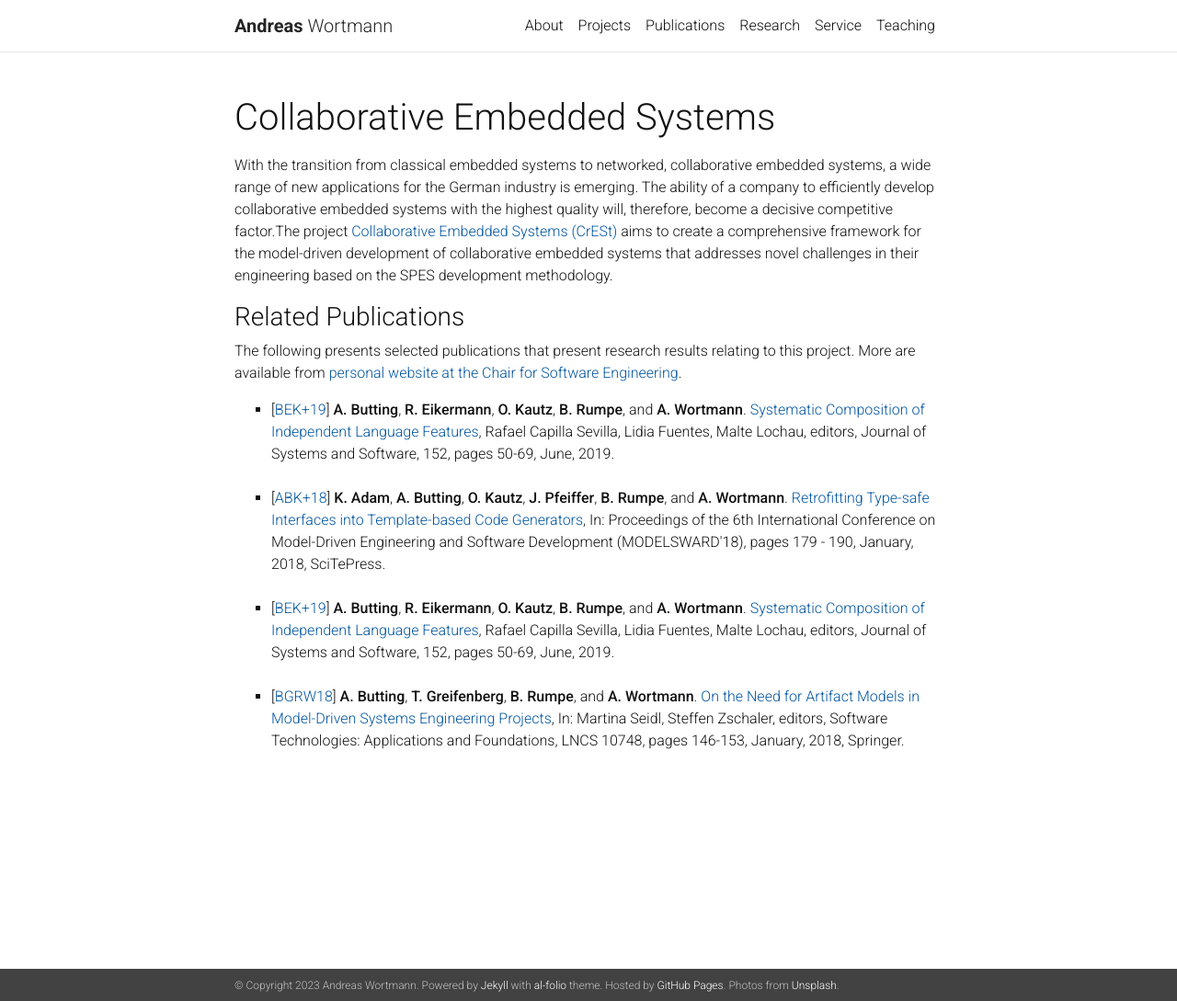
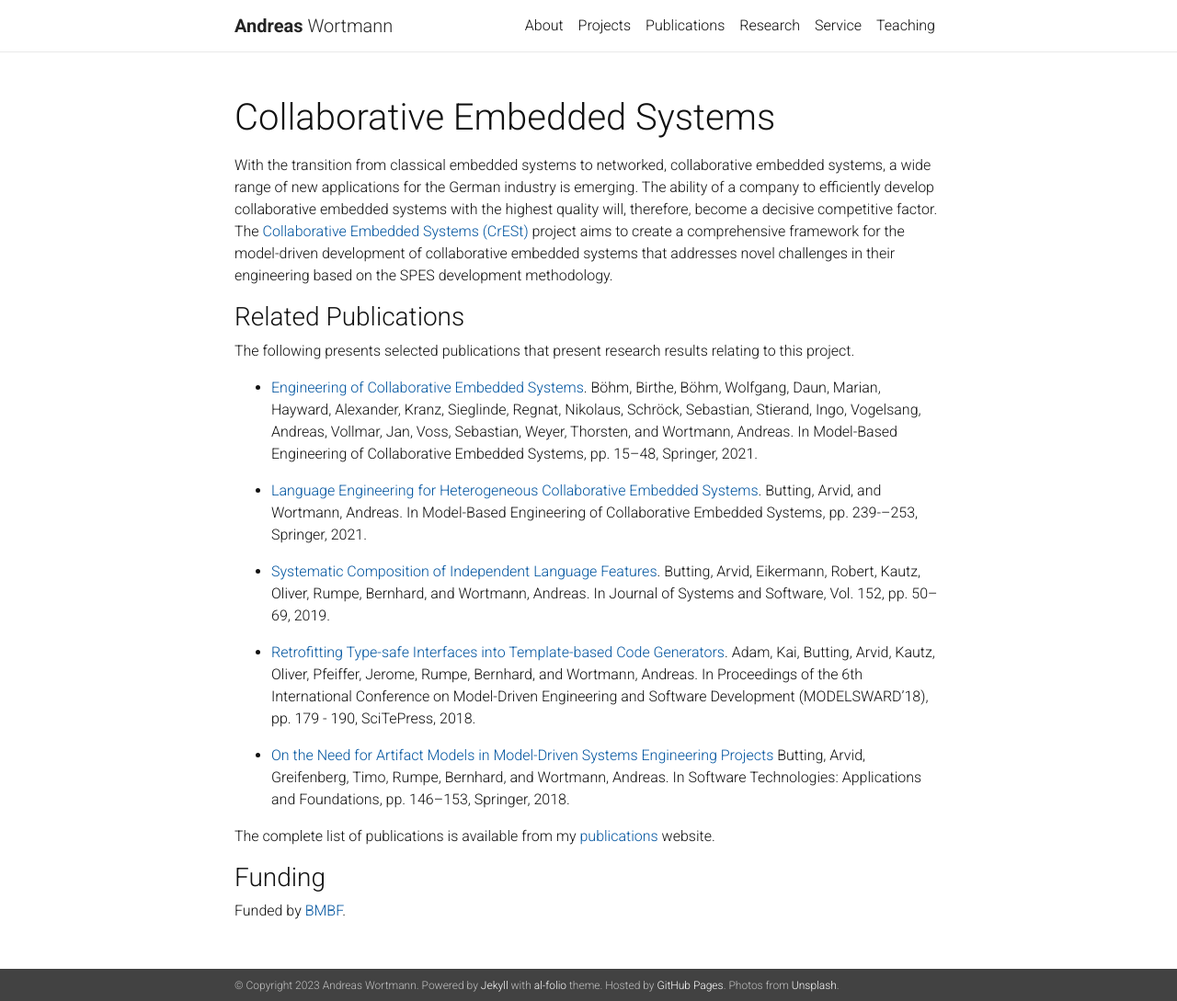
Before and after one commit to awortmann/awortmann.github.io, a Jekyll site: the page built from _projects/bmbf-crest.md, in a window 1280 px wide and 1089 px high. Shown: the whole window at 92% size. Built offline with Jekyll 4.4.1, drawn with Linux system fonts in a browser that asks for light colours; nearby versions of some CDN libraries; a style sheet for code colours, icons or effects is not loaded.

Commit message:
Minor update

```diff
--- a/_projects/bmbf-crest.md
+++ b/_projects/bmbf-crest.md
@@ -6,33 +6,24 @@
 importance: 1
 ---
 
-With the transition from classical embedded systems to networked, collaborative embedded systems, a wide range of new applications for the German industry is emerging. The ability of a company to efficiently develop collaborative embedded systems with the highest quality will, therefore, become a decisive competitive factor.The project [Collaborative Embedded Systems (CrESt)](https://crest.in.tum.de/) aims to create a comprehensive framework for the model-driven development of collaborative embedded systems that addresses novel challenges in their engineering based on the SPES development methodology.
+With the transition from classical embedded systems to networked, collaborative embedded systems, a wide range of new applications for the German industry is emerging. The ability of a company to efficiently develop collaborative embedded systems with the highest quality will, therefore, become a decisive competitive factor. The [Collaborative Embedded Systems (CrESt)](https://crest.in.tum.de/) project aims to create a comprehensive framework for the model-driven development of collaborative embedded systems that addresses novel challenges in their engineering based on the SPES development methodology.
 
 ### Related Publications
 
-The following presents selected publications that present research results relating to this project. More are available from <a href="https://www.se-rwth.de/staff/wortmann/">personal website at the Chair for Software Engineering</a>.
+The following presents selected publications that present research results relating to this project.
 
-<ul style="list-style-type: square;">
+- [Engineering of Collaborative Embedded Systems](https://www.se-rwth.de/publications/Engineering-of-Collaborative-Embedded-Systems.pdf). Böhm, Birthe, Böhm, Wolfgang, Daun, Marian, Hayward, Alexander, Kranz, Sieglinde, Regnat, Nikolaus, Schröck, Sebastian, Stierand, Ingo, Vogelsang, Andreas, Vollmar, Jan, Voss, Sebastian, Weyer, Thorsten, and Wortmann, Andreas. In Model-Based Engineering of Collaborative Embedded Systems, pp. 15–48, Springer,  2021.
 
-<li>
-[<a target="_blank" href="http://www.se-rwth.de/publications/browser/bibtexbrowser.php?key=BEK%2B19&amp;bib=..%2F..%2Fpublications%2Fbibtex%2FMASTERDATEI.bib">BEK+19</a>] <span class="bibauthor"><strong>A. Butting</strong>, <strong>R. Eikermann</strong>, <strong>O. Kautz</strong>, <strong>B. Rumpe</strong>, and <strong>A. Wortmann</strong></span>.  <a target="_blank" href="http://www.se-rwth.de/publications/Systematic-Composition-of-Independent-Language-Features.pdf"><span class="bibtitle">Systematic Composition of Independent Language Features</span></a>, <span class="bibbooktitle"> Rafael Capilla Sevilla, Lidia Fuentes, Malte Lochau, editors, Journal of Systems and Software</span>, 152, pages 50-69, June, 2019.
-</li>
-<br/>
+- [Language Engineering for Heterogeneous Collaborative Embedded Systems](https://www.se-rwth.de/publications/Language-Engineering-for-Heterogeneous-Collaborative-Embedded-Systems.pdf). Butting, Arvid, and Wortmann, Andreas. In Model-Based Engineering of Collaborative Embedded Systems, pp. 239-–253, Springer,  2021.
 
-<li>
-[<a target="_blank" href="http://www.se-rwth.de/publications/browser/bibtexbrowser.php?key=ABK%2B18&amp;bib=..%2F..%2Fpublications%2Fbibtex%2FMASTERDATEI.bib">ABK+18</a>] <span class="bibauthor"><strong>K. Adam</strong>, <strong>A. Butting</strong>, <strong>O. Kautz</strong>, <strong>J. Pfeiffer</strong>, <strong>B. Rumpe</strong>, and <strong>A. Wortmann</strong></span>.  <a target="_blank" href="http://www.se-rwth.de/publications/Retrofitting-Type-safe-Interfaces-into-Template-based-Code-Generators.pdf"><span class="bibtitle">Retrofitting Type-safe Interfaces into Template-based Code Generators</span></a>, <span class="bibbooktitle">In: Proceedings of the 6th International Conference on Model-Driven Engineering and Software Development (MODELSWARD'18)</span>, pages 179 - 190, January, 2018, <span class="bibpublisher">SciTePress</span>.
-</li>
-<br/>
+- [Systematic Composition of Independent Language Features](https://www.se-rwth.de/publications/Systematic-Composition-of-Independent-Language-Features.pdf). Butting, Arvid, Eikermann, Robert, Kautz, Oliver, Rumpe, Bernhard, and Wortmann, Andreas. In Journal of Systems and Software, Vol. 152, pp. 50–69,  2019.
 
+- [Retrofitting Type-safe Interfaces into Template-based Code Generators](https://www.se-rwth.de/publications/Retrofitting-Type-safe-Interfaces-into-Template-based-Code-Generators.pdf). Adam, Kai, Butting, Arvid, Kautz, Oliver, Pfeiffer, Jerome, Rumpe, Bernhard, and Wortmann, Andreas. In Proceedings of the 6th International Conference on Model-Driven Engineering and Software Development (MODELSWARD’18), pp. 179 - 190, SciTePress,  2018.
 
+- [On the Need for Artifact Models in Model-Driven Systems Engineering Projects](https://www.se-rwth.de/publications/On-the-Need-for-Artifact-Models-in-Model-Driven-Systems-Engineering-Projects.pdf) Butting, Arvid, Greifenberg, Timo, Rumpe, Bernhard, and Wortmann, Andreas. In Software Technologies: Applications and Foundations, pp. 146–153, Springer,  2018.
 
-<li>
-[<a target="_blank" href="http://www.se-rwth.de/publications/browser/bibtexbrowser.php?key=BEK%2B19&amp;bib=..%2F..%2Fpublications%2Fbibtex%2FMASTERDATEI.bib">BEK+19</a>] <span class="bibauthor"><strong>A. Butting</strong>, <strong>R. Eikermann</strong>, <strong>O. Kautz</strong>, <strong>B. Rumpe</strong>, and <strong>A. Wortmann</strong></span>.  <a target="_blank" href="http://www.se-rwth.de/publications/Systematic-Composition-of-Independent-Language-Features.pdf"><span class="bibtitle">Systematic Composition of Independent Language Features</span></a>, <span class="bibbooktitle"> Rafael Capilla Sevilla, Lidia Fuentes, Malte Lochau, editors, Journal of Systems and Software</span>, 152, pages 50-69, June, 2019.
-</li>
-<br/>
+The complete list of publications is available from my [publications](https://awortmann.github.io/publications/) website.
 
-<li>
-[<a target="_blank" href="http://www.se-rwth.de/publications/browser/bibtexbrowser.php?key=BGRW18&amp;bib=..%2F..%2Fpublications%2Fbibtex%2FMASTERDATEI.bib">BGRW18</a>] <span class="bibauthor"><strong>A. Butting</strong>, <strong>T. Greifenberg</strong>, <strong>B. Rumpe</strong>, and <strong>A. Wortmann</strong></span>.  <a target="_blank" href="http://www.se-rwth.de/publications/On-the-Need-for-Artifact-Models-in-Model-Driven-Systems-Engineering-Projects.pdf"><span class="bibtitle">On the Need for Artifact Models in Model-Driven Systems Engineering Projects</span></a>, <span class="bibbooktitle">In:  Martina Seidl, Steffen Zschaler, editors, Software Technologies: Applications and Foundations</span>, LNCS 10748, pages 146-153, January, 2018, <span class="bibpublisher">Springer</span>.
-</li>
-<br/>
-</ul>
+### Funding
+
+Funded by [BMBF](https://www.softwaresysteme.dlr-pt.de/de/forschungsvorhaben-servicerobotik.php).
```
Also changed, not shown: _projects/bmbf-iserveu.md (+9 -19 lines).
